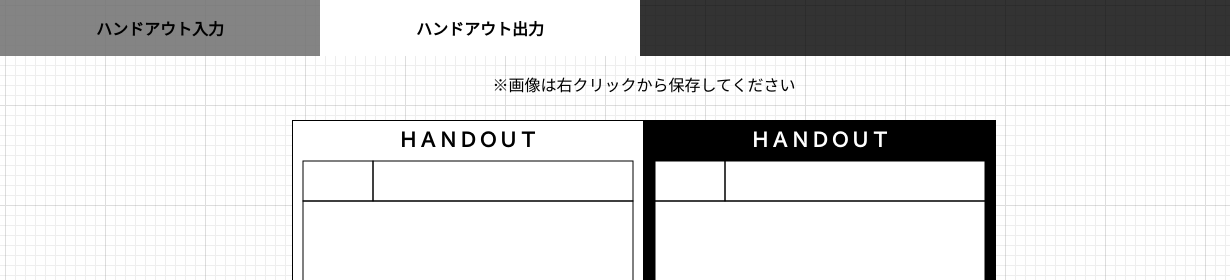
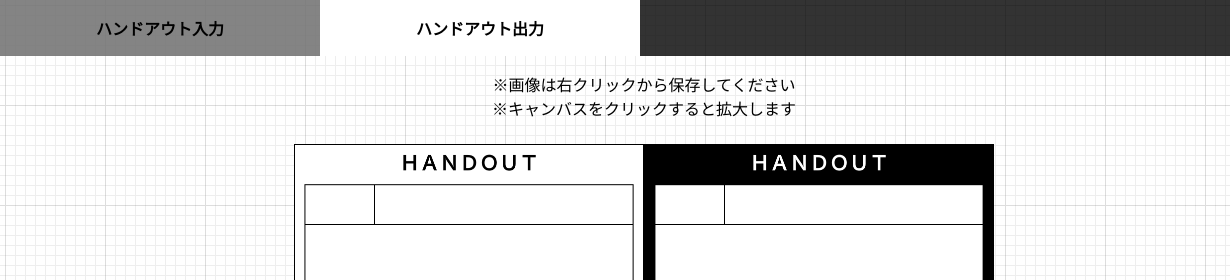
Before and after one commit to k-2480/trpg-handout-generator, a plain HTML site: page index.html in a window 1280 px wide. Both pictures are taken after a click on the element "ハンドアウト出力". Shown: the top 280 px of the page, 0-1230 px from the left. Drawn offline with nearby package versions, Linux system fonts and the light colour scheme; a web font is replaced by a local one.

Commit message:
fix for #6

```diff
--- a/index.css
+++ b/index.css
@@ -170,6 +170,16 @@ div.mark {
 .card-canvas {
   display: block;
   border: 1px solid black;
+  width: 350px;
+  height: 500px;
+  transition: .2s;
+  cursor: zoom-in;
+}
+
+.zoom {
+  width: 700px;
+  height: 1000px;
+  cursor: zoom-out;
 }
 
 #input-area li {
--- a/index.html
+++ b/index.html
@@ -4,7 +4,7 @@
 <head>
   <meta charset="UTF-8">
   <meta name="viewport" content="width=device-width, initial-scale=1.0">
-  <title>trpg-handout-generator</title>
+  <title>trpg-handout-generator 2.1.0</title>
   <link rel="stylesheet" href="index.css">
   <script src="https://cdn.jsdelivr.net/npm/vue/dist/vue.js"></script>
 </head>
@@ -109,17 +109,18 @@
       </div>
     </div>
     <div id="card-output" class="tab-content hidden">
-      <div class="flex center caption">
+      <div class="flex column center caption">
         <!-- <button>まとめてダウンロード</button> -->
         <p>※画像は右クリックから保存してください</p>
+        <p>※キャンバスをクリックすると拡大します</p>
       </div>
       <ul class="flex center none-point-list">
         <li class="canvas-list" v-for="card in cardList">
-          <canvas width="350" height="500" class="card-canvas" v-bind:id="'card-front-canvas-' + card.id"
-            v-bind:data-canvasnum="card.id" data-type="front"></canvas>
+          <canvas width="700" height="1000" class="card-canvas" v-bind:id="'card-front-canvas-' + card.id"
+            v-bind:data-canvasnum="card.id" data-type="front" v-on:click="zoomCanvas"></canvas>
 
-          <canvas width="350" height="500" class="card-canvas" v-bind:id="'card-back-canvas-' + card.id"
-            v-bind:data-canvasnum="card.id" data-type="back"></canvas>
+          <canvas width="700" height="1000" class="card-canvas" v-bind:id="'card-back-canvas-' + card.id"
+            v-bind:data-canvasnum="card.id" data-type="back" v-on:click="zoomCanvas"></canvas>
         </li>
       </ul>
     </div>
--- a/index.js
+++ b/index.js
@@ -134,7 +134,7 @@ function allCanvasRedraw(cardList) {
         context.fillRect(0, 0, element.width, element.height)
 
         /* キャンバス設定 */
-        var fontSize = 20
+        var fontSize = 40
         var fontFamily = (isFront ? card.front.font : card.back.font)
 
         /* 基本描画設定 */
@@ -142,32 +142,33 @@ function allCanvasRedraw(cardList) {
         context.font = fontSize + "px " + fontFamily
         context.textAlign = "left"
         context.textBaseline = "top"
+        context.lineWidth = 2.0
 
         // レイアウト情報
-        cardLayoutInfo = {
+        var cardLayoutInfo = {
             content: {
-                top: 80,
-                left: 10,
-                width: element.width - 20,
-                height: element.height - 90,
+                top: 160,
+                left: 20,
+                width: element.width - 40,
+                height: element.height - 180,
                 isBordered: true,
-                textPadding: 6
+                textPadding: 12
             },
             heading: {
-                top: 40,
-                left: 10,
-                width: 70,
-                height: 40,
+                top: 80,
+                left: 20,
+                width: 140,
+                height: 80,
                 isBordered: true,
-                textPadding: 10
+                textPadding: 20
             },
             title: {
-                top: 40,
-                left: 80,
-                width: element.width - 90,
-                height: 40,
+                top: 80,
+                left: 160,
+                width: element.width - 180,
+                height: 80,
                 isBordered: true,
-                textPadding: 10
+                textPadding: 20
             }
         }
 
@@ -192,7 +193,7 @@ function allCanvasRedraw(cardList) {
 
         /* キャプション */
         var caption = han2zen(isFront ? card.front.name : card.back.name)
-        var captionSize = 20
+        var captionSize = 40
         var oldFont = context.font
         var captionWidth = caption.length * captionSize
         if (captionWidth > element.width) {
@@ -201,31 +202,31 @@ function allCanvasRedraw(cardList) {
         var captionX = (element.width - captionWidth) / 2
         context.fillStyle = (isFront ? 'black' : 'white')
         context.font =  'bold ' + captionSize + 'px ' + fontFamily
-        context.fillText(caption, captionX, 10, element.width)
+        context.fillText(caption, captionX, 20, element.width)
         context.font = oldFont
 
         /* 見出し */
         var headingText = (isFront ? card.front.heading : card.back.heading)
         var headingParam = {
-            left: 15,
-            top: 53,
-            maxWidth: 60
+            left: 30,
+            top: 100,
+            maxWidth: 120
         }
         oldFont = context.font
-        context.font =  '14px ' + fontFamily
+        context.font =  '40px ' + fontFamily
         context.fillStyle = 'black'
         context.fillText(headingText, headingParam.left, headingParam.top, headingParam.maxWidth)
         context.font = oldFont
 
         /* タイトル */
         var titleParam = {
-            left: 85,
-            top: 52,
-            maxWidth: 250
+            left: 170,
+            top: 100,
+            maxWidth: 500
         }
         context.fillStyle = 'black'
         oldFont = context.font
-        context.font = '16px ' + fontFamily
+        context.font = '40px ' + fontFamily
         context.fillText((isFront ? card.front.title : card.back.title), titleParam.left, titleParam.top, titleParam.maxWidth)
         context.font = oldFont
 
@@ -247,7 +248,7 @@ function allCanvasRedraw(cardList) {
         context.font = charInfo.fontSize + 'px ' + fontFamily
         var maxColumn = Math.floor(contentWidth / charInfo.fontSize)
         for (var i = 0; i < titleStr.length; i++) {
-            drawChar(titleStr[i], charInfo, cardLayoutInfo.content.left + cardLayoutInfo.content.textPadding, charInfo.fontSize, maxColumn)
+            drawChar(titleStr[i], charInfo, cardLayoutInfo.content.left + cardLayoutInfo.content.textPadding, charInfo.fontSize, contentWidth)
         }
         fontSize = oldFontSize
 
@@ -259,12 +260,12 @@ function allCanvasRedraw(cardList) {
             }
             for (var i = 0; i < titleStrArr.length; i++) {
                 contentInfo.x++
-                if (titleStrArr[i] == '\n' || contentInfo.x * contentInfo.fontSize > contentWidth) {
+                if (titleStrArr[i] == '\n' || (1 + contentInfo.x) * contentInfo.fontSize > contentWidth) {
                     contentInfo.x = 0
-                    contentInfo.y++
+                    contentInfo.y += 1.5
                 }
-                if ((contentInfo.y + 1) * contentInfo.fontSize > contentHeight) {
-                    contentInfo.fontSize--
+                if ((contentInfo.y + 1.5) * contentInfo.fontSize > contentHeight) {
+                    contentInfo.fontSize -= 0.5
                     i = 0
                     contentInfo.x = 0
                     contentInfo.y = 0
@@ -274,18 +275,18 @@ function allCanvasRedraw(cardList) {
             return contentInfo.fontSize
         }
 
-        function drawChar(char, charInfo, padding, fontSize, maxColumn) {
+        function drawChar(char, charInfo, padding, fontSize, contentWidth) {
             context.fillText(char,
                 padding + (charInfo.x * fontSize),
                 charInfo.yOffset + charInfo.y * fontSize,
-                maxColumn * fontSize)
+                contentWidth)
 
             charInfo.x++
 
             if (char == '\n'
-                || charInfo.x > maxColumn - 1) {
+                || (1 + charInfo.x) * fontSize > contentWidth) {
                 charInfo.x = 0
-                charInfo.y += 1
+                charInfo.y += 1.5
             }
         }
     })
@@ -394,6 +395,9 @@ var vm = new Vue({
                     label.classList.add('focus')
                 }
             })
+        },
+        zoomCanvas: function(element) {
+            element.target.classList.toggle('zoom')
         }
     }
 })
```
